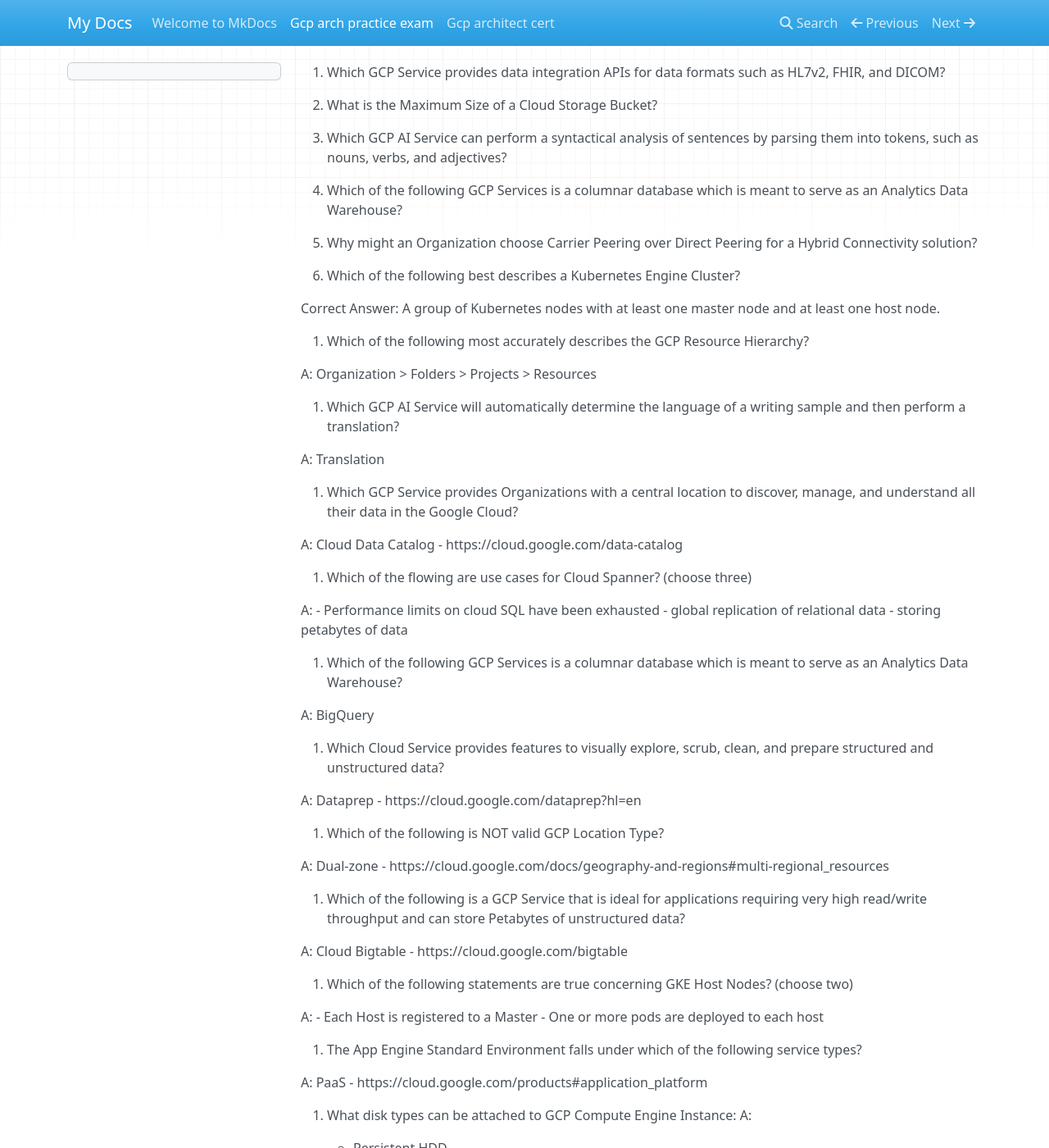
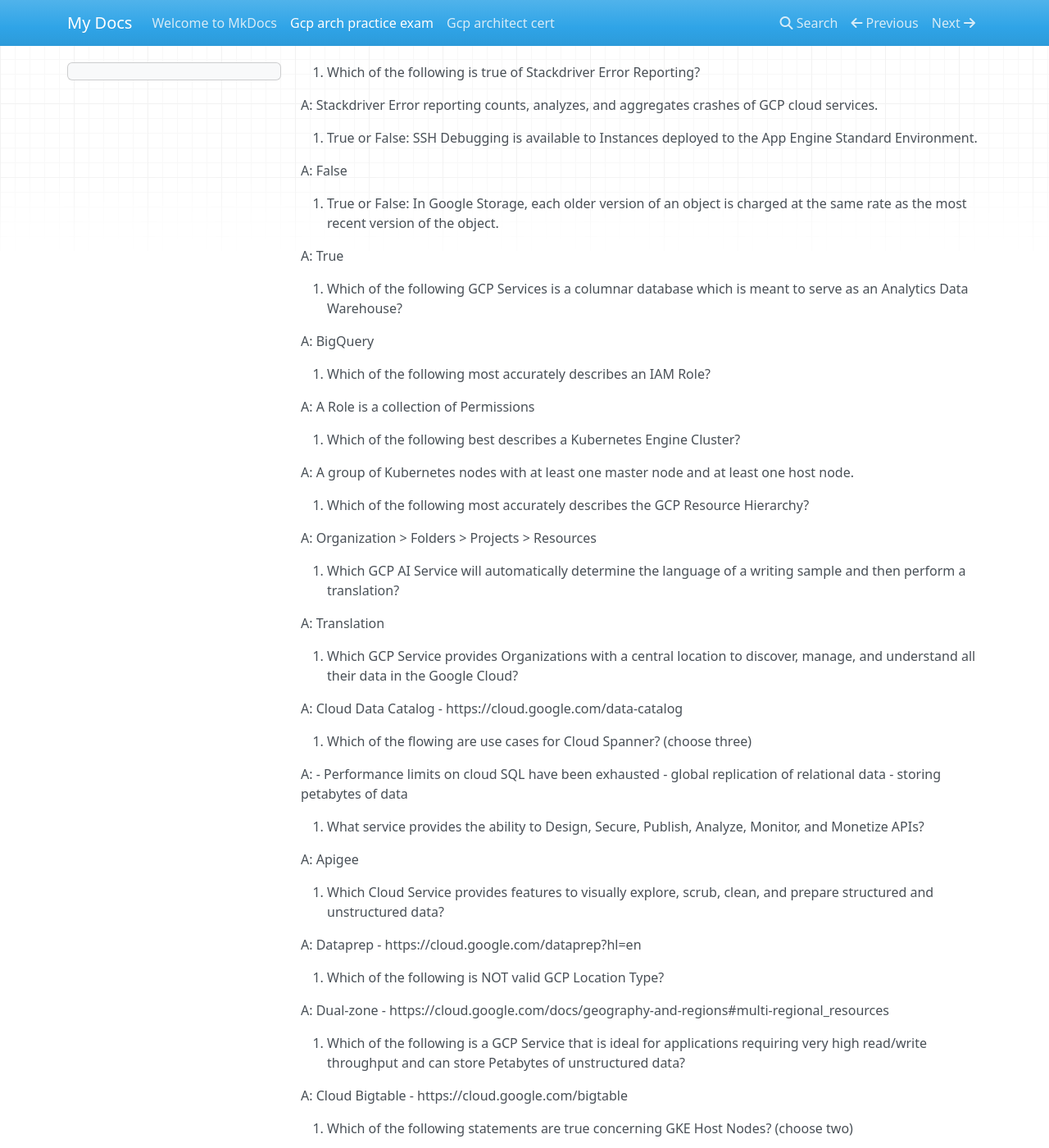
Before and after one commit to touchthesun/study-notes, an MkDocs documentation site: the page built from docs/gcp-arch-practice-exam.md, in a window 1280 px wide and 1400 px high. Shown: the whole window at 82% size. Built offline with MkDocs 1.6.1, drawn with Linux system fonts in a browser that asks for light colours; nearby versions of some CDN libraries; some of the changed text lies outside the part shown.

Commit message:
more review

```diff
--- a/docs/gcp-arch-practice-exam.md
+++ b/docs/gcp-arch-practice-exam.md
@@ -1,19 +1,29 @@
 https://www.udemy.com/course/gcp-professional-cloud-architect-practice-exams-by-difficultly/
 
 
-1. Which GCP Service provides data integration APIs for data formats such as HL7v2, FHIR, and DICOM?
+1. Which of the following is true of Stackdriver Error Reporting?
 
-2. What is the Maximum Size of a Cloud Storage Bucket?
+A: Stackdriver Error reporting counts, analyzes, and aggregates crashes of GCP cloud services.
 
-3. Which GCP AI Service can perform a syntactical analysis of sentences by parsing them into tokens, such as nouns, verbs, and adjectives?
+2. True or False: SSH Debugging is available to Instances deployed to the App Engine Standard Environment.
+
+A: False
+
+3. True or False: In Google Storage, each older version of an object is charged at the same rate as the most recent version of the object.
+
+A: True
 
 4. Which of the following GCP Services is a columnar database which is meant to serve as an Analytics Data Warehouse?
 
-5. Why might an Organization choose Carrier Peering over Direct Peering for a Hybrid Connectivity solution?
+A: BigQuery
+
+5. Which of the following most accurately describes an IAM Role?
+
+A: A Role is a collection of Permissions
 
 6. Which of the following best describes a Kubernetes Engine Cluster?
 
-Correct Answer: A group of Kubernetes nodes with at least one master node and at least one host node.
+A: A group of Kubernetes nodes with at least one master node and at least one host node.
 
 7. Which of the following most accurately describes the GCP Resource Hierarchy?
 
@@ -34,9 +44,9 @@ A:
     - global replication of relational data
     - storing petabytes of data
 
-11. Which of the following GCP Services is a columnar database which is meant to serve as an Analytics Data Warehouse?
+11. What service provides the ability to Design, Secure, Publish, Analyze, Monitor, and Monetize APIs?
 
-A: BigQuery
+A: Apigee
 
 12. Which Cloud Service provides features to visually explore, scrub, clean, and prepare structured and unstructured data?
 
@@ -159,9 +169,9 @@ A: Services > Versions > Instances
 
 A: False
 
-36. When creating a Compute Engine Instance Group, what are the possible options available for Instance Group Type?
+36. Which GCP Service provides everything you need to write, debug, and deploy Kubernetes applications?
 
-###
+A: Cloud Code
 
 37. Data can be uploaded to Cloud Storage without an internet connection using which of the following methods? (choose two)
 A:
@@ -174,14 +184,16 @@ A: Cloud Endpoints
 
 Ref: https://cloud.google.com/endpoints/docs/#the_endpoints_option
 
-39. Which GCP NoSQL database powers many of Google's services, including Search, Analytics, Maps, and Gmail?
+39. True or False: Only one project is billed when using a Shared VPC.
 
-###
+A: False
 
-40. Which GCP AI Service provides the ability to detect emotion and understand text using pre-trained models?
+40. Which of the following statements are true of GCP Projects? (choose two)
 
-###
-Ref: https://cloud.google.com/products/ai
+A:
+    - Projects can contain resources in different regions
+    - Projects are configured with a default region and zone
+
 
 41. Within the same project, all App Engine Standard Instances can access and share which of the following services through the App Engine API? (choose two)
 A:
@@ -332,4 +344,14 @@ Ref: https://cloud.google.com/solutions/federating-gcp-with-active-directory-con
 A: 60 Seconds
 Ref: https://cloud.google.com/appengine/docs/the-appengine-environments
 
-72.
+72. Which of the following Runtimes are provided by the App Engine Standard environment? (check all that apply)
+
+A: Go, PHP, Python, Java, Node
+
+73. True or False: Cloud Dataproc can leverage Preemptive Compute Engine VMs.
+
+A: True
+
+74. Which GCP AI Service provides the ability to train custom image models with an easy-to-use graphical interface?
+
+A: Vision AI
```
Also changed, not shown: other parts of docs/gcp-arch-practice-exam.md (+2 -2 lines).
